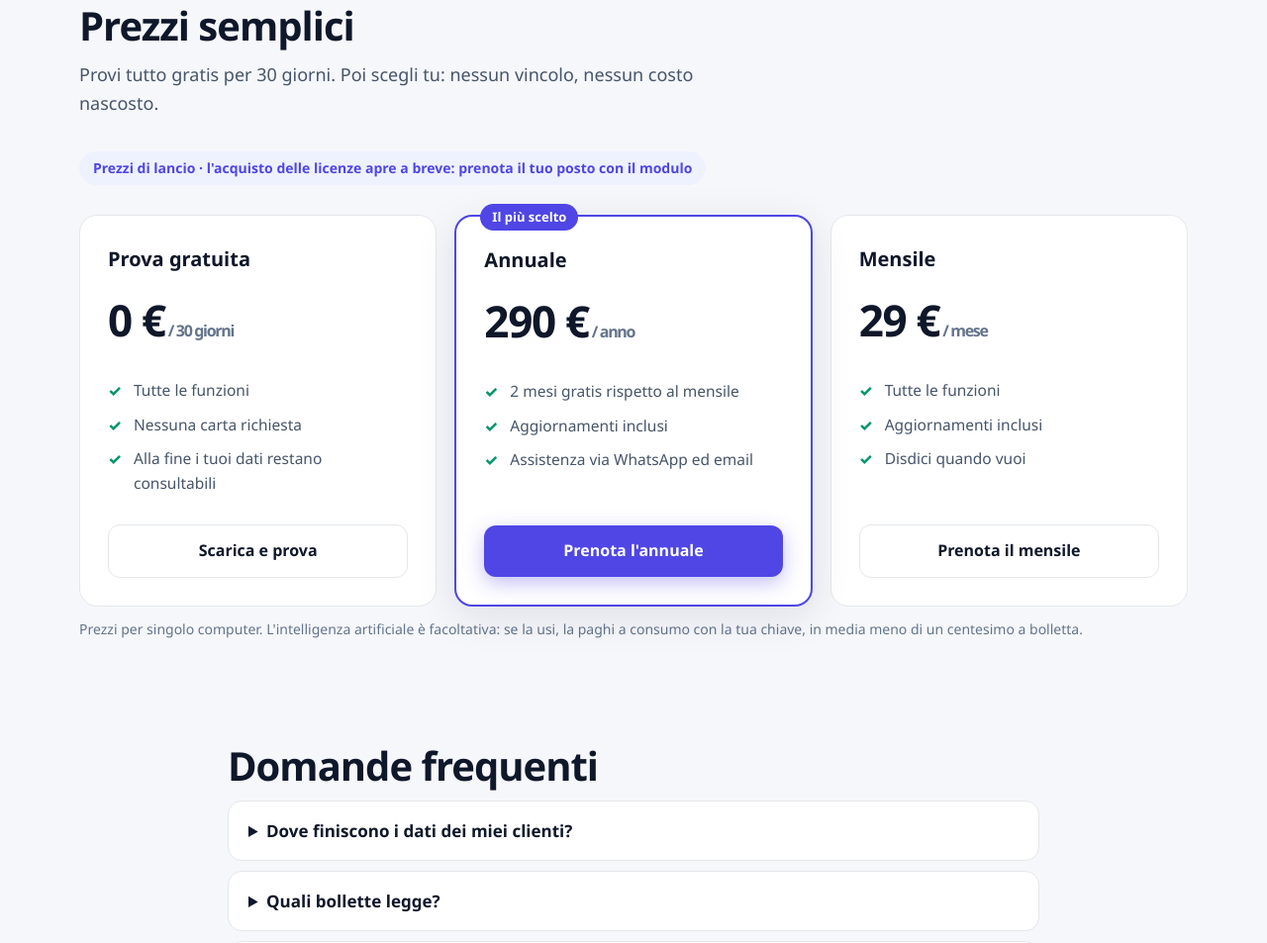
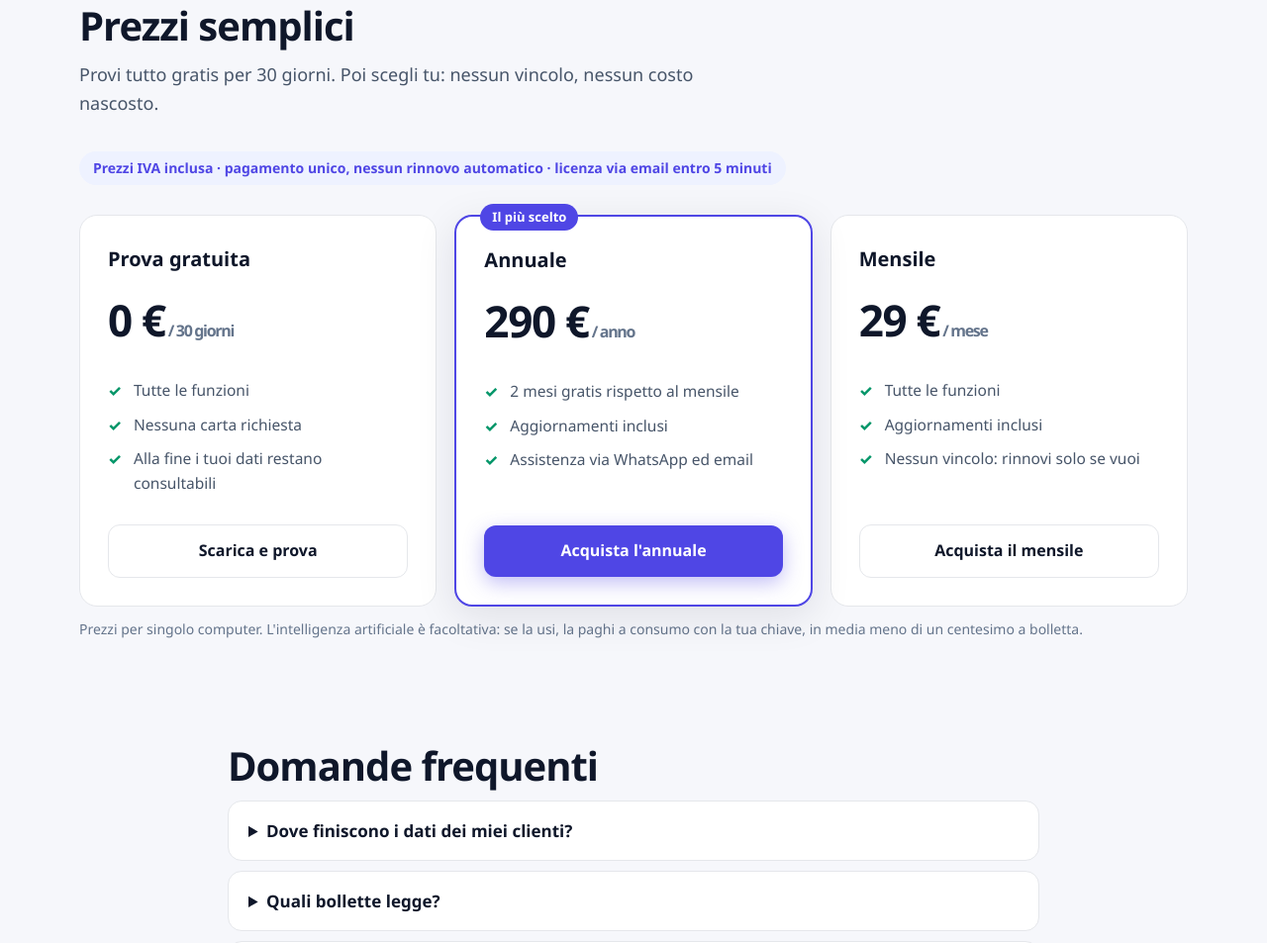
Before and after one commit to suracigregory97/switchmanager-sito, a plain HTML site: page index.html in a window 1280 px wide. Shown: the part 4779-5732 px from the top of the page at 99% size. Drawn offline with Linux system fonts and the light colour scheme.

Commit message:
Sito: index.html

```diff
--- a/index.html
+++ b/index.html
@@ -171,17 +171,17 @@
 <section id="prezzi"><div class="wrap">
   <h2>Prezzi semplici</h2>
   <p class="intro">Provi tutto gratis per 30 giorni. Poi scegli tu: nessun vincolo, nessun costo nascosto.</p>
-  <p class="etichetta" style="margin:-18px 0 30px">Prezzi di lancio · l'acquisto delle licenze apre a breve: prenota il tuo posto con il modulo</p>
+  <p class="etichetta" style="margin:-18px 0 30px">Prezzi IVA inclusa · pagamento unico, nessun rinnovo automatico · licenza via email entro 5 minuti</p>
   <div class="prezzi">
     <div class="piano"><h3>Prova gratuita</h3><div class="prezzo">0 €<small> / 30 giorni</small></div>
       <ul><li>Tutte le funzioni</li><li>Nessuna carta richiesta</li><li>Alla fine i tuoi dati restano consultabili</li></ul>
       <a class="btn ghost" href="#prova">Scarica e prova</a></div>
     <div class="piano top"><h3>Annuale</h3><div class="prezzo">290 €<small> / anno</small></div>
       <ul><li>2 mesi gratis rispetto al mensile</li><li>Aggiornamenti inclusi</li><li>Assistenza via WhatsApp ed email</li></ul>
-      <a class="btn primary" href="#prova" data-interesse="Licenza annuale">Prenota l'annuale</a></div>
+      <a class="btn primary" href="https://buy.stripe.com/9B600k3qWbEJ0TF1UFa3u00" target="_blank" rel="noopener">Acquista l'annuale</a></div>
     <div class="piano"><h3>Mensile</h3><div class="prezzo">29 €<small> / mese</small></div>
-      <ul><li>Tutte le funzioni</li><li>Aggiornamenti inclusi</li><li>Disdici quando vuoi</li></ul>
-      <a class="btn ghost" href="#prova" data-interesse="Licenza mensile">Prenota il mensile</a></div>
+      <ul><li>Tutte le funzioni</li><li>Aggiornamenti inclusi</li><li>Nessun vincolo: rinnovi solo se vuoi</li></ul>
+      <a class="btn ghost" href="https://buy.stripe.com/bJebJ2d1w105aufbvfa3u01" target="_blank" rel="noopener">Acquista il mensile</a></div>
   </div>
   <p class="nota">Prezzi per singolo computer. L'intelligenza artificiale è facoltativa: se la usi, la paghi a consumo con la tua chiave, in media meno di un centesimo a bolletta.</p>
 </div></section>
```
